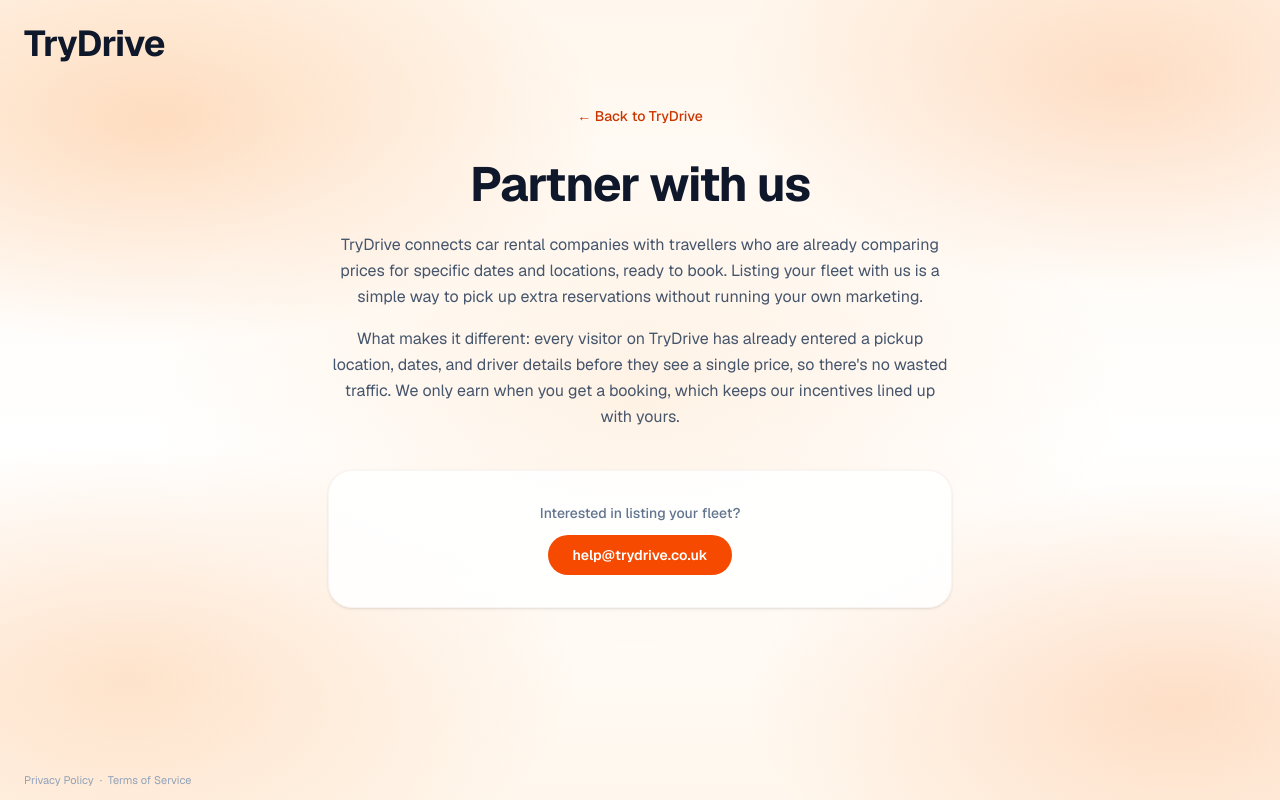
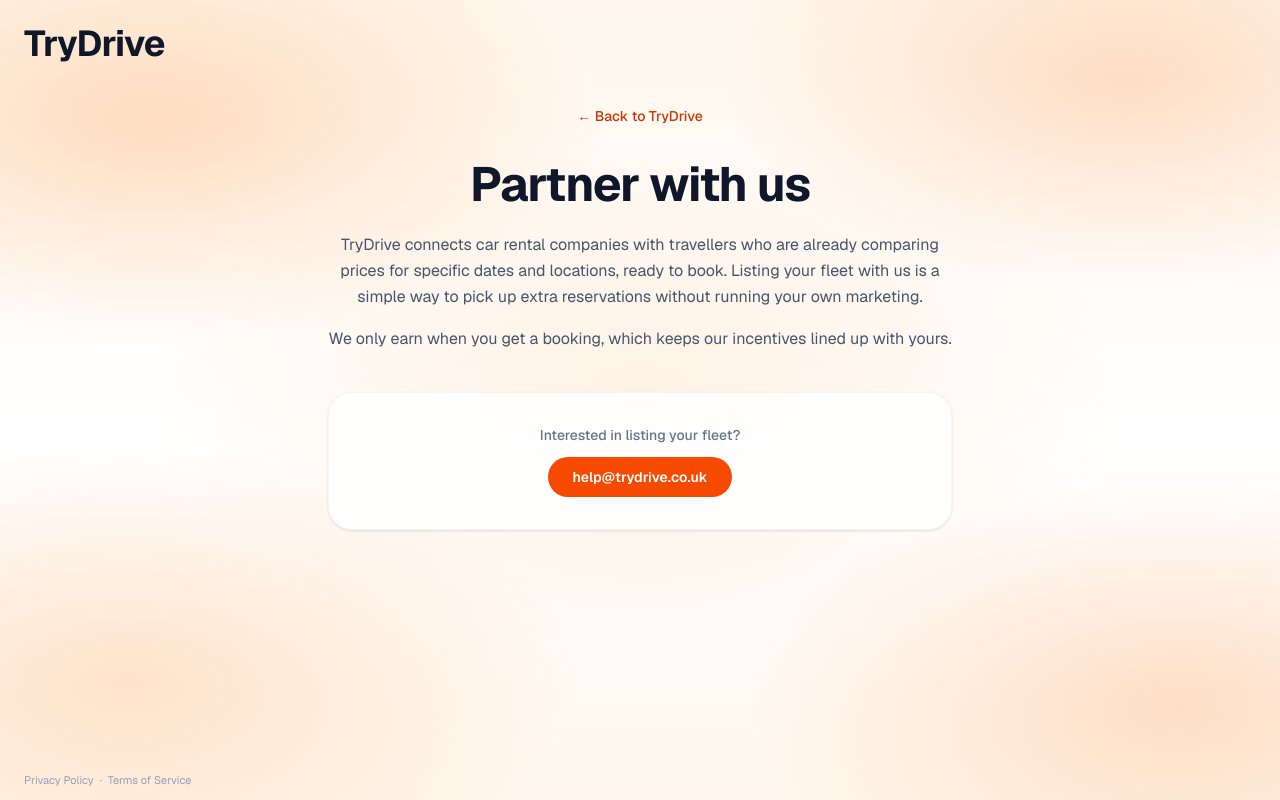
Before and after one commit to Dreamisblank/TryDrive, a Next.js app: page /partner in a window 1280 px wide. Built offline with nearby package versions, Linux system fonts and the light colour scheme.

Commit message:
Trim partner page copy to a single incentives sentence

```diff
--- a/src/app/partner/page.tsx
+++ b/src/app/partner/page.tsx
@@ -36,11 +36,8 @@
         </p>
 
         <p className="mt-4 leading-relaxed text-slate-600">
-          What makes it different: every visitor on TryDrive has already
-          entered a pickup location, dates, and driver details before they
-          see a single price, so there&apos;s no wasted traffic. We only earn
-          when you get a booking, which keeps our incentives lined up with
-          yours.
+          We only earn when you get a booking, which keeps our incentives
+          lined up with yours.
         </p>
 
         <div className="mt-10 rounded-3xl border border-orange-900/5 bg-white/90 p-8 shadow-sm">
```
